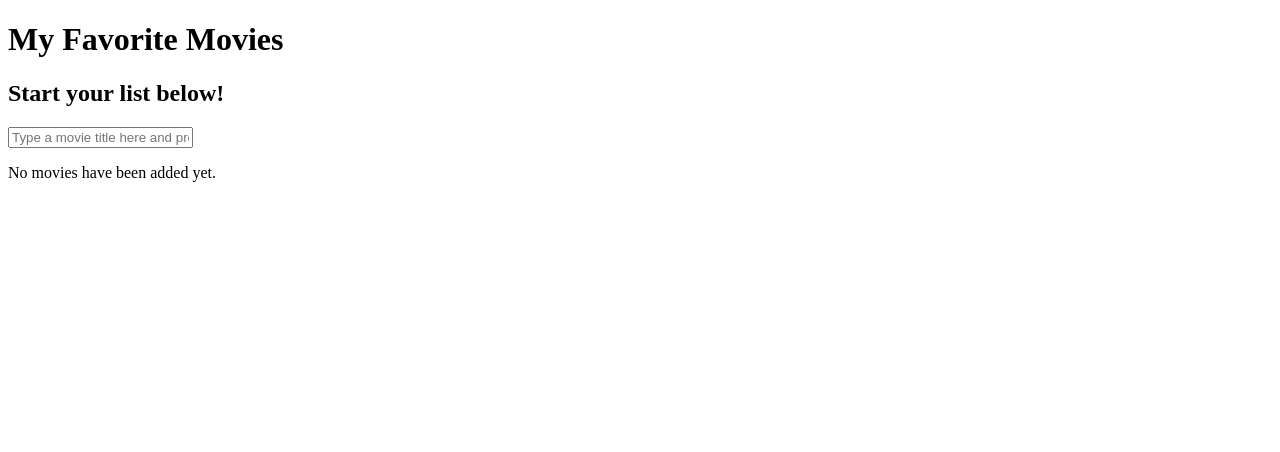
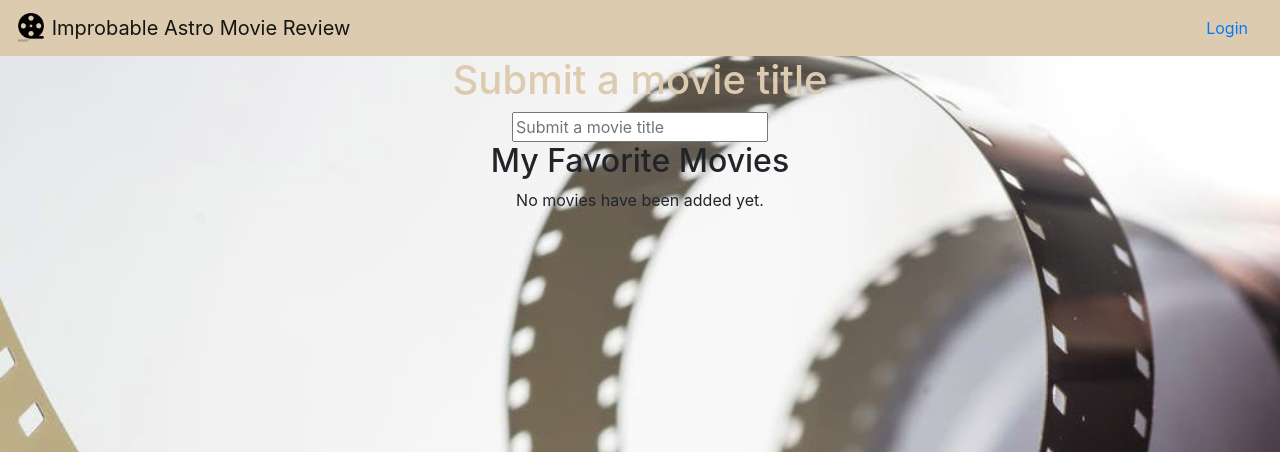
Before and after one commit to Improbable-Astronauts/octo-carnival, a Django app: page / in a window 1280 px wide. Shown: the top 452 px of the page. Run offline with Django 3.2, Linux system fonts and the light colour scheme; data that the repository does not hold is empty; some libraries are stand-ins or nearby versions.

Commit message:
base styling, static files, one functional_test

```diff
--- /dev/null
+++ b/movies/static/css/movie_list.css
@@ -0,0 +1,32 @@
+body {
+    text-align: center;
+
+    background-image: url('/static/images/image.png');
+    background-size: cover;
+    background-repeat: no-repeat;
+
+
+    /* list-style-image: ; */
+}
+
+h1 {
+    color: rgb(221, 203, 176);
+}
+ul {
+    /* list-style-image: url('/static/images/noun_785988_cc.png'); */
+    list-style: none;
+}
+
+li {
+    color: rgb(221,203,176);
+}
+
+nav {
+    background-color: rgb(221, 203, 176);
+}
+/* li.reel {
+    list-style-image: url('/static/images/noun_785988_cc.svg');
+} */
+
+
+/* film reel by ProSymbols from the Noun Project */
--- /dev/null
+++ b/movies/templates/movies/base.html
@@ -0,0 +1,45 @@
+{% load static from staticfiles %}
+
+<!DOCTYPE html>
+<html>
+<head>
+        <meta charset="utf-8">
+        <meta name="viewport" content="width=device-width, initial-scale=1, shrink-to-fit=no">
+
+    <!-- Bootstrap cdn rather than download -->
+    <link rel="stylesheet" href="https://maxcdn.bootstrapcdn.com/bootstrap/4.0.0/css/bootstrap.min.css" integrity="sha384-Gn5384xqQ1aoWXA+058RXPxPg6fy4IWvTNh0E263XmFcJlSAwiGgFAW/dAiS6JXm" crossorigin="anonymous">
+    <!-- Personal stylings -->
+    <link href="{% static 'css/movie_list.css' %}" rel="stylesheet">
+
+    <title>{% block title %}{% endblock %}</title>
+
+</head>
+
+<body>
+
+    <!-- Image and text -->
+<nav class="navbar navbar-light">
+        <a class="navbar-brand" href="#">
+          <img src="/static/images/noun_785988_cc.png" width="30" height="30" class="d-inline-block align-top" alt="">
+          Improbable Astro Movie Review
+        </a>
+        <a class="nav-link" href="#">Login <span class="sr-only">(current)</span></a>
+      </nav>
+
+    <div id="content">
+
+        {% block content %}
+        <!-- <img src="{% static 'images/image.png' %}" alt="Cool Film image"> -->
+        {% endblock %}
+    </div>
+
+
+
+  <!-- JQuery -->
+  <script src="https://code.jquery.com/jquery-3.2.1.slim.min.js" integrity="sha384-KJ3o2DKtIkvYIK3UENzmM7KCkRr/rE9/Qpg6aAZGJwFDMVNA/GpGFF93hXpG5KkN" crossorigin="anonymous"></script>
+  <!--  Popper.js -->
+  <script src="https://cdnjs.cloudflare.com/ajax/libs/popper.js/1.12.9/umd/popper.min.js" integrity="sha384-ApNbgh9B+Y1QKtv3Rn7W3mgPxhU9K/ScQsAP7hUibX39j7fakFPskvXusvfa0b4Q" crossorigin="anonymous"></script>
+  <!--  Bootstrap js -->
+  <script src="https://maxcdn.bootstrapcdn.com/bootstrap/4.0.0/js/bootstrap.min.js" integrity="sha384-JZR6Spejh4U02d8jOt6vLEHfe/JQGiRRSQQxSfFWpi1MquVdAyjUar5+76PVCmYl" crossorigin="anonymous"></script>
+</body>
+</html>
--- a/movies/templates/movies/index.html
+++ b/movies/templates/movies/index.html
@@ -1,26 +1,29 @@
-<!DOCTYPE html>
-<html>
-<head>
-    <title>My Movies</title>
-</head>
-<body>
 
-    <h1>My Favorite Movies</h1>
+{% extends "movies/base.html" %}
 
-    <h2>Start your list below!</h2>
+{% block title %}
+My Movies
+{% endblock %}
+
+{% block content %}
+
+
+
+    <h1>Submit a movie title</h1>
 
     <form method="POST" action='/movies/'>
 
-        <input id="id_movie_title" name="movie_title" placeholder="Type a movie title here and press ENTER"/>
+        <input id="id_movie_title" name="movie_title" placeholder="Submit a movie title"/>
         {% csrf_token %}
     </form>
 
+    <h2>My Favorite Movies</h2>
     {% if movie_list %}
         <ul id="id_movies_list">
 
             {% for movie in movie_list %}
 
-                <li>{{ movie.title }}</li>
+                <li class="reel">{{ movie.title }}</li>
 
             {% endfor %}
 
@@ -32,5 +35,4 @@
 
     {% endif %}
 
-</body>
-</html>
+{% endblock %}
```
Also changed, not shown: functional_tests/tests.py (+20 -5 lines), requirements.txt (+17 -0 lines), movies/static/images/image.png (added), movies/static/images/noun_785988_cc.png (added), movies/static/images/noun_970698_cc.svg (added).
